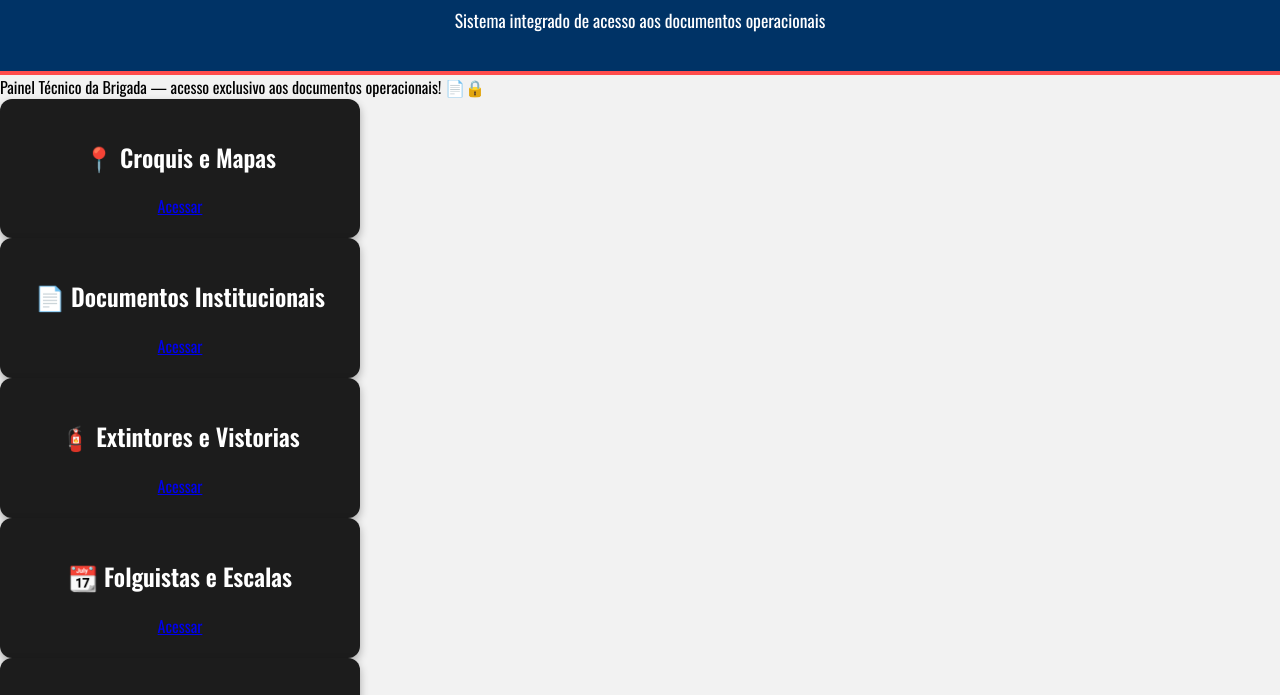
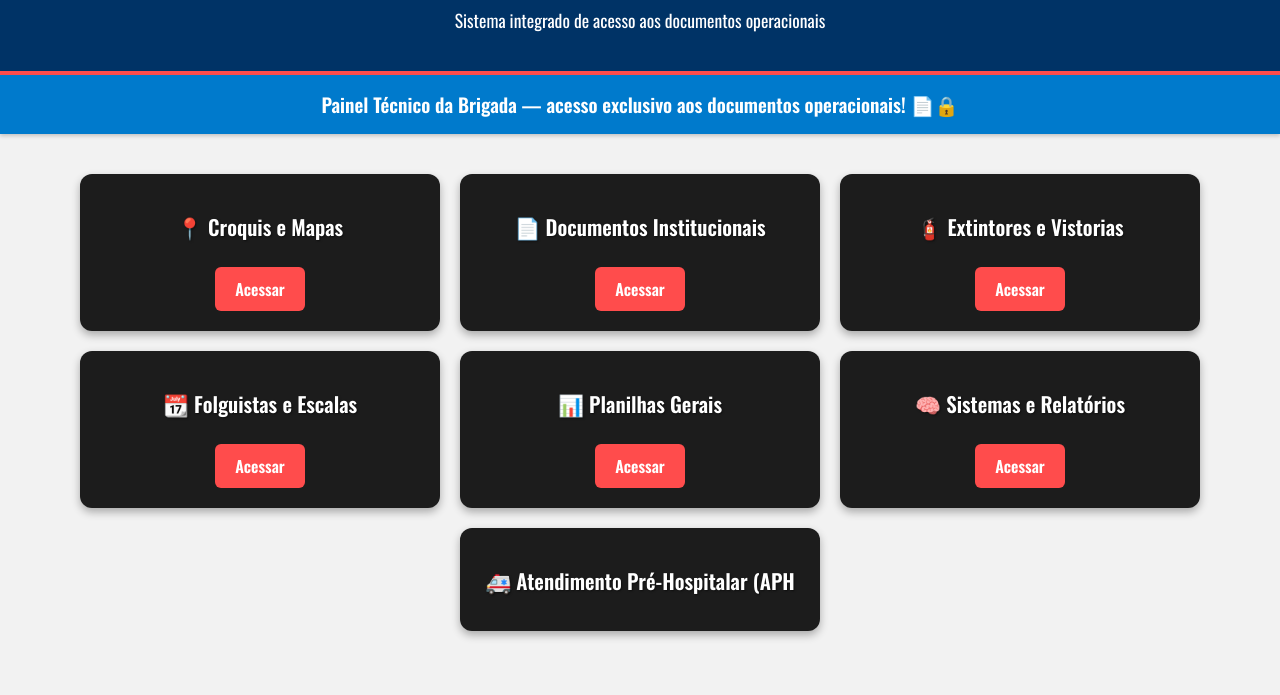
Before and after one commit to bbrigada6-a11y/Painel-Brigada-Oficial, a plain HTML site: page index.html in a window 1280 px wide. Shown: the part 83-778 px from the top of the page. Drawn offline with nearby package versions, Linux system fonts and the light colour scheme.

Commit message:
Update index.html

```diff
--- a/index.html
+++ b/index.html
@@ -11,39 +11,34 @@
     <p>Sistema integrado de acesso aos documentos operacionais</p>
   </header>
 
-  <div class="mensagem">
+  <div class="banner">
     Painel Técnico da Brigada — acesso exclusivo aos documentos operacionais! 📄🔒
   </div>
 
-  <section class="painel">
+  <section class="card-container">
     <div class="card">
-      <h2>📍 Croquis e Mapas</h2>
-      <a href="https://drive.google.com/drive/folders/1C5YfdopIb1uNi8RMwCVOlCX8Vq0gpqS8?usp=drive_link" target="_blank">Acessar</a>
+      <h2 class="card-title">📍 Croquis e Mapas</h2>
+      <a class="card-button" href="https://drive.google.com/drive/folders/1C5YfdopIb1uNi8RMwCVOlCX8Vq0gpqS8?usp=drive_link" target="_blank">Acessar</a>
     </div>
     <div class="card">
-      <h2>📄 Documentos Institucionais</h2>
-      <a href="https://drive.google.com/drive/folders/1Fhe-t_PE0cj7xoMsDIM4CcEZ-t6meNqO?usp=drive_link" target="_blank">Acessar</a>
+      <h2 class="card-title">📄 Documentos Institucionais</h2>
+      <a class="card-button" href="https://drive.google.com/drive/folders/1Fhe-t_PE0cj7xoMsDIM4CcEZ-t6meNqO?usp=drive_link" target="_blank">Acessar</a>
     </div>
     <div class="card">
-      <h2>🧯 Extintores e Vistorias</h2>
-      <a href="https://drive.google.com/drive/folders/1QG31bG-47LBFxCsII7dx_ujkTnqEFYqm?usp=drive_link" target="_blank">Acessar</a>
+      <h2 class="card-title">🧯 Extintores e Vistorias</h2>
+      <a class="card-button" href="https://drive.google.com/drive/folders/1QG31bG-47LBFxCsII7dx_ujkTnqEFYqm?usp=drive_link" target="_blank">Acessar</a>
     </div>
     <div class="card">
-      <h2>📆 Folguistas e Escalas</h2>
-      <a href="https://drive.google.com/drive/folders/1a9sPvLGC_ZZjykngFxZevaIWGd7Uhf2u?usp=drive_link" target="_blank">Acessar</a>
+      <h2 class="card-title">📆 Folguistas e Escalas</h2>
+      <a class="card-button" href="https://drive.google.com/drive/folders/1a9sPvLGC_ZZjykngFxZevaIWGd7Uhf2u?usp=drive_link" target="_blank">Acessar</a>
     </div>
     <div class="card">
-      <h2>📊 Planilhas Gerais</h2>
-      <a href="https://drive.google.com/drive/folders/1gS-V-m5F52IjdOhX-zOhqBVxEvNkD3eY?usp=drive_link" target="_blank">Acessar</a>
+      <h2 class="card-title">📊 Planilhas Gerais</h2>
+      <a class="card-button" href="https://drive.google.com/drive/folders/1gS-V-m5F52IjdOhX-zOhqBVxEvNkD3eY?usp=drive_link" target="_blank">Acessar</a>
     </div>
     <div class="card">
-      <h2>🧠 Sistemas e Relatórios</h2>
-      <a href="https://drive.google.com/drive/folders/1AMCRBrflhoQXLvNfCXoJwEq2G6_U3grD?usp=drive_link" target="_blank">Acessar</a>
+      <h2 class="card-title">🧠 Sistemas e Relatórios</h2>
+      <a class="card-button" href="https://drive.google.com/drive/folders/1AMCRBrflhoQXLvNfCXoJwEq2G6_U3grD?usp=drive_link" target="_blank">Acessar</a>
     </div>
     <div class="card">
-      <h2>🚑 Atendimento Pré-Hospitalar (APH)</h2>
-      <a href="https://drive.google.com/drive/folders/1573aQ-1jMmu3Z7OiyYOXB7ChEaxWLJHo?usp=drive_link" target="_blank">Acessar</a>
-    </div>
-  </section>
-</body>
-</html>
+      <h2 class="card-title">🚑 Atendimento Pré-Hospitalar (APH
```
